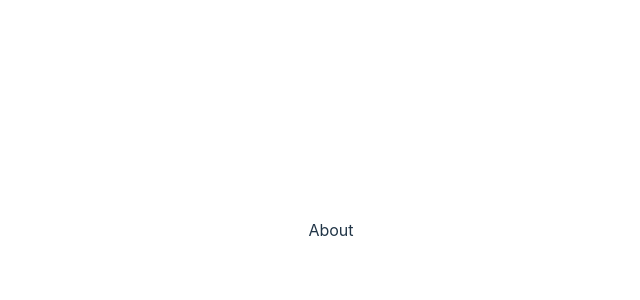
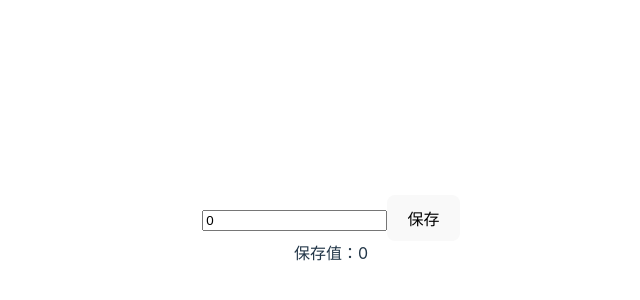
Before and after one commit to orangeqiao/vite_andt_app, a React (Vite) app: page /about in a window 1280 px wide. Shown: the part 170-470 px from the top of the page, without its empty margins (309-949 px from the left). Built offline with nearby package versions, Linux system fonts and the light colour scheme.

Commit message:
配置redux-toolkit以及同步异步案列

```diff
--- a/package.json
+++ b/package.json
@@ -13,10 +13,12 @@
     "preview": "vite preview"
   },
   "dependencies": {
+    "@reduxjs/toolkit": "^1.9.3",
     "less": "^4.1.3",
     "lodash": "^4.17.21",
     "react": "^18.2.0",
     "react-dom": "^18.2.0",
+    "react-redux": "^8.0.5",
     "react-router-dom": "^6.9.0"
   },
   "devDependencies": {
--- a/src/main.tsx
+++ b/src/main.tsx
@@ -2,9 +2,14 @@ import React from 'react'
 import ReactDOM from 'react-dom/client'
 import App from './App'
 import './index.css'
+import { Provider } from 'react-redux';
+import store from '@/store'
 
 ReactDOM.createRoot(document.getElementById('root') as HTMLElement).render(
-  <React.StrictMode>
-    <App />
-  </React.StrictMode>,
+	<React.StrictMode>
+		<Provider store={store}>
+			<App />
+		</Provider>
+
+	</React.StrictMode>,
 )
--- a/src/pages/about/index.tsx
+++ b/src/pages/about/index.tsx
@@ -1,9 +1,21 @@
-function About() {
-	return (
-		<div className="About">
-		About
-		</div>
-	)
+import React, { useEffect, useState } from 'react';
+import { useSelector, useDispatch } from 'react-redux';
+import { setCounter } from '@/store/modules/about';
+
+const About: React.FC<{}> = () => {
+	const dispatch = useDispatch();
+	const { counter } = useSelector((store: any) => store.about);
+	const [value, setValue] = useState(counter);
+	useEffect(() => {
+		console.log(counter);
+	}, [counter])
+
+
+	return (<div>
+		<input type={'number'} value={value} onChange={event => setValue(event.target.value)} />
+		<button onClick={() => dispatch(setCounter({ counter: value }))}>保存</button>
+		<div>保存值：{counter}</div>
+	</div>)
 }
 
-export default About
+export default About;
--- a/src/pages/login/index.tsx
+++ b/src/pages/login/index.tsx
@@ -1,4 +1,4 @@
-function Login() {
+const Login: React.FC<{}> = () => {
 	return (
 		<div className="login">
 		Login
--- a/src/pages/user/index.tsx
+++ b/src/pages/user/index.tsx
@@ -1,12 +1,24 @@
 import { useEffect } from 'react'
 import './index.less'
 import styles from './index.module.less'
+import { useDispatch, useSelector } from 'react-redux';
+import { getUserList } from "@/store/modules/user";
+import _ from 'lodash';
+import type { AnyAction } from "@reduxjs/toolkit";
 
-function User() {
+const User: React.FC<{}> = () => {
+	const dispatch = useDispatch();
+	useEffect(() => {
+		dispatch(getUserList({ currentPage: 2, pageSize: 10 }) as unknown as AnyAction);
+	}, [])
+	const { list } = useSelector((store: any) => store.user);
 	return (
 		<div className="User">
 			<div className='czq'>user css</div>
 			<div className={styles.czq}>user css module</div>
+			<ul style={{ padding: 0 }}>list:
+				{_.map(list, (item: { name: string }, key: number) => <li key={key}>{item.name}</li>)}
+			</ul>
 
 		</div>
 	)
--- a/src/router/routes.ts
+++ b/src/router/routes.ts
@@ -29,7 +29,7 @@ const routes: Array<routeType> = [
 		component: () => import('@/pages/user'),
 		meta: {
 			title: "用户",
-			auth:true
+			auth:false
 		}
 	},
 	{
--- /dev/null
+++ b/src/store/index.ts
@@ -0,0 +1,10 @@
+import { configureStore } from "@reduxjs/toolkit";
+import * as reducer from './modules';
+
+const store = configureStore({
+  reducer: {
+      ...reducer,
+  },
+});
+
+export default store;
--- /dev/null
+++ b/src/store/modules/about.ts
@@ -0,0 +1,24 @@
+import { createSlice } from '@reduxjs/toolkit';
+
+export interface AboutState {
+  counter: number;
+}
+
+const initialState: AboutState = {
+  counter: 0,
+};
+
+export const about = createSlice({
+  name: 'about',
+  initialState,
+  reducers: {
+    setCounter(state, { payload }){
+      console.log(payload);
+      state.counter = payload.counter;
+    }
+  },
+});
+
+export const { setCounter } = about.actions;
+
+export default about.reducer;
--- /dev/null
+++ b/src/store/modules/index.ts
@@ -0,0 +1,3 @@
+import about from './about'
+import user from './user'
+export { about,user }
--- /dev/null
+++ b/src/store/modules/user.ts
@@ -0,0 +1,39 @@
+import { createSlice, createAsyncThunk } from '@reduxjs/toolkit';
+import _ from 'lodash';
+export const getUserList = createAsyncThunk('user/getUserList',
+    async ({ currentPage = 1, pageSize = 5 }: { currentPage?: number, pageSize?: number, type?: string }) => {
+        const promise = new Promise((resolve, reject) => {
+            setTimeout(() => {
+                resolve({ data: { list: [{name:'czq'},{name:'czq'}, {name:'czq'}, {name:'czq'}, {name:'czq'}], total: 5 } });
+            }, 500);
+        });
+
+        try {
+            var [res] = await Promise.all([promise]);
+        } catch (error) {
+            console.error(error);
+        }
+
+        const payload = _.get(res, 'data', { list: [], total: 0 });
+        console.log(payload);
+        return payload;
+    },
+);
+
+export const user = createSlice({
+    name: "user",
+    initialState: {
+        list: [],
+        total: 0,
+    },
+    reducers: {},
+    extraReducers: (builder) => {
+        builder.addCase(getUserList.fulfilled, (state, { payload }) => {
+            state.list = payload.list;
+            state.total = payload.total;
+        })
+    }
+});
+export const { } = user.actions;
+
+export default user.reducer;
```
Also changed, not shown: 1 other file (tests, documents, lock files or other folders).
